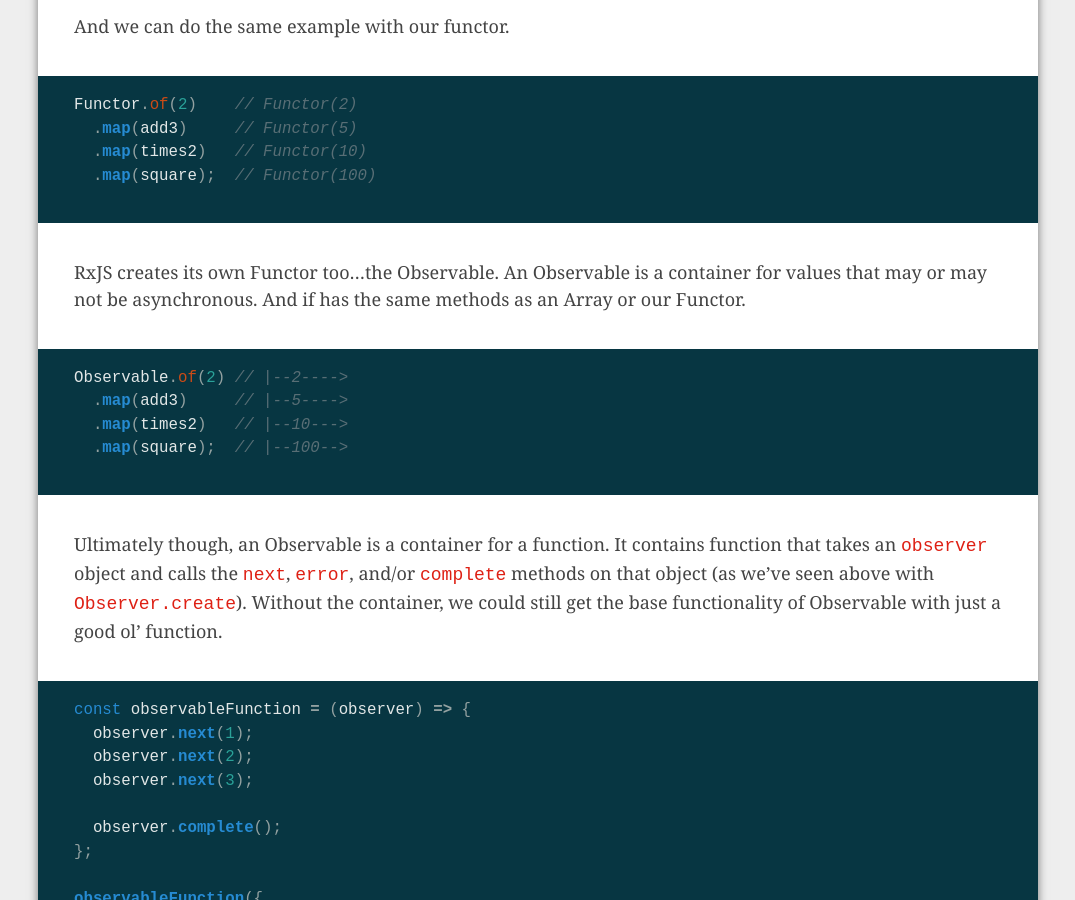
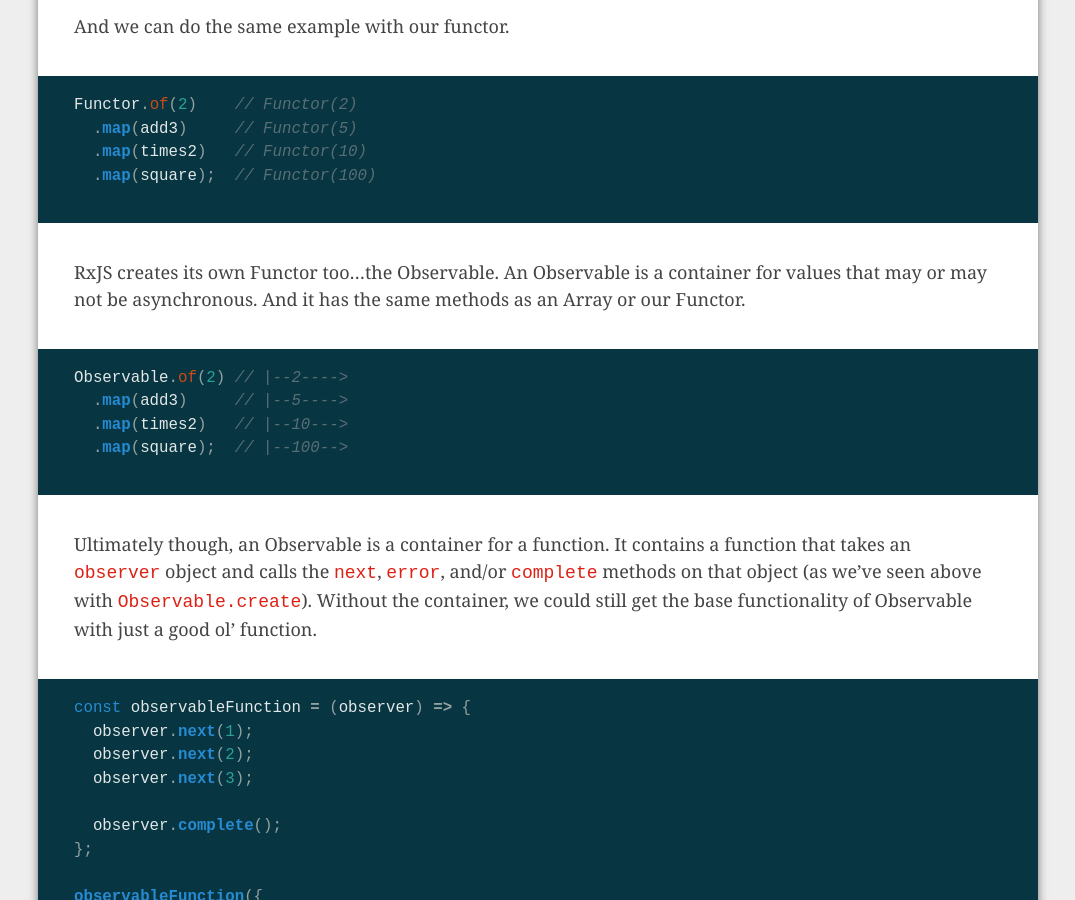
Before and after one commit to ericponto/ericponto.github.io, a Jekyll site: the page built from _posts/2016-12-05-teaching-rxjs.md, in a window 1280 px wide and 900 px high, scrolled down 8699 px. Shown: the whole window, without its empty margins (102-1177 px from the left). Built offline with Jekyll 4.4.1, drawn with Linux system fonts in a browser that asks for light colours; comment, search, counter and statistics services are not loaded; some of the changed lines change nothing that is shown; some of the changed text lies outside the part shown.

Commit message:
fixed bugs and typos on teaching rxjs

```diff
--- a/_posts/2016-12-05-teaching-rxjs.md
+++ b/_posts/2016-12-05-teaching-rxjs.md
@@ -16,7 +16,7 @@
 
 {% highlight javascript %}
 const sum    = (a, b) => a + b;
-const isOdd  = (x)    => x % 2 ===0;
+const isOdd  = (x)    => x % 2;
 const square = (x)    => x * x;
 
 const total = [1, 2, 3, 4, 5]
@@ -195,8 +195,8 @@
 
 const store = createStore(reducer);
 
-upButton.addEventListener("click", () => store.dispatch("UP"));
-downButton.addEventListener("click", () => store.dispatch("DOWN"));
+upButton.addEventListener("click", () => store.dispatch({ type: "UP" }));
+downButton.addEventListener("click", () => store.dispatch({ type: "DOWN" }));
 
 store.subscribe(() => renderMyComponent(store.getState()));
 {% endhighlight %}
@@ -218,8 +218,8 @@
 
 const store$ = actions$.scan(reducer);
 
-upButton.addEventListener("click", () => dispatch("UP"));
-downButton.addEventListener("click", () => dispatch("DOWN"));
+upButton.addEventListener("click", () => dispatch({ type: "UP" }));
+downButton.addEventListener("click", () => dispatch({ type: "DOWN" }));
 
 store$.subscribe(renderMyComponent);
 {% endhighlight %}
@@ -290,7 +290,7 @@
   .map(square);  // Functor(100)
 {% endhighlight %}
 
-RxJS creates its own Functor too...the Observable. An Observable is a container for values that may or may not be asynchronous. And if has the same methods as an Array or our Functor.
+RxJS creates its own Functor too...the Observable. An Observable is a container for values that may or may not be asynchronous. And it has the same methods as an Array or our Functor.
 
 {% highlight javascript %}
 Observable.of(2) // |--2---->
@@ -299,7 +299,7 @@
   .map(square);  // |--100-->
 {% endhighlight %}
 
-Ultimately though, an Observable is a container for a function. It contains function that takes an `observer` object and calls the `next`, `error`, and/or `complete` methods on that object (as we've seen above with `Observer.create`). Without the container, we could still get the base functionality of Observable with just a good ol' function.
+Ultimately though, an Observable is a container for a function. It contains a function that takes an `observer` object and calls the `next`, `error`, and/or `complete` methods on that object (as we've seen above with `Observable.create`). Without the container, we could still get the base functionality of Observable with just a good ol' function.
 
 {% highlight javascript %}
 const observableFunction = (observer) => {
```
